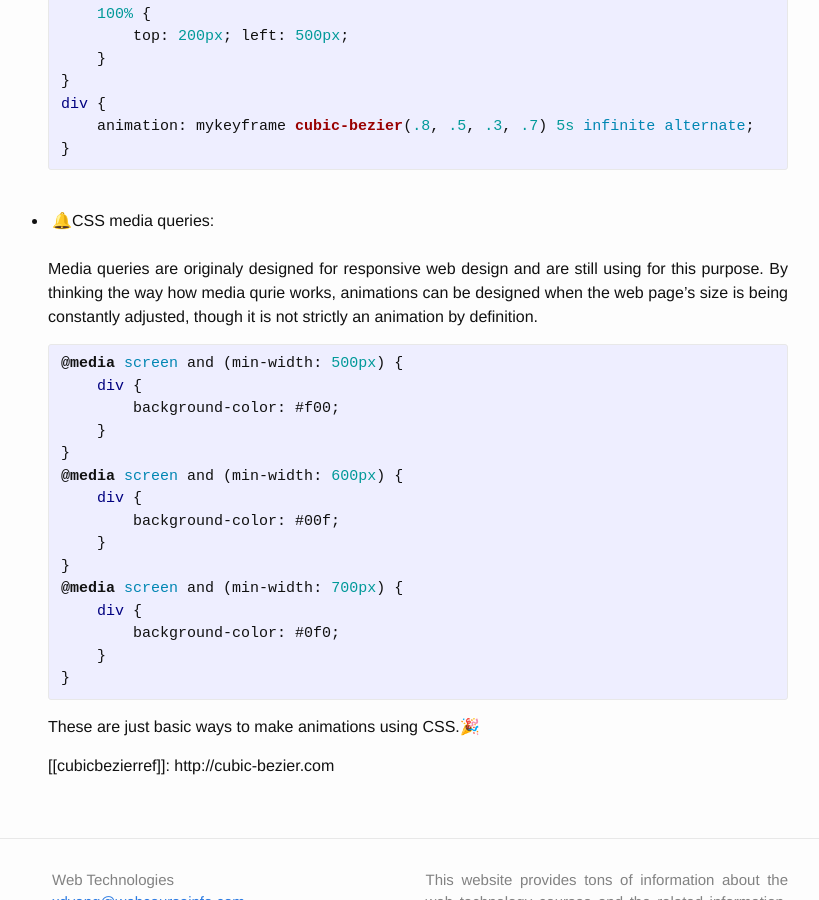
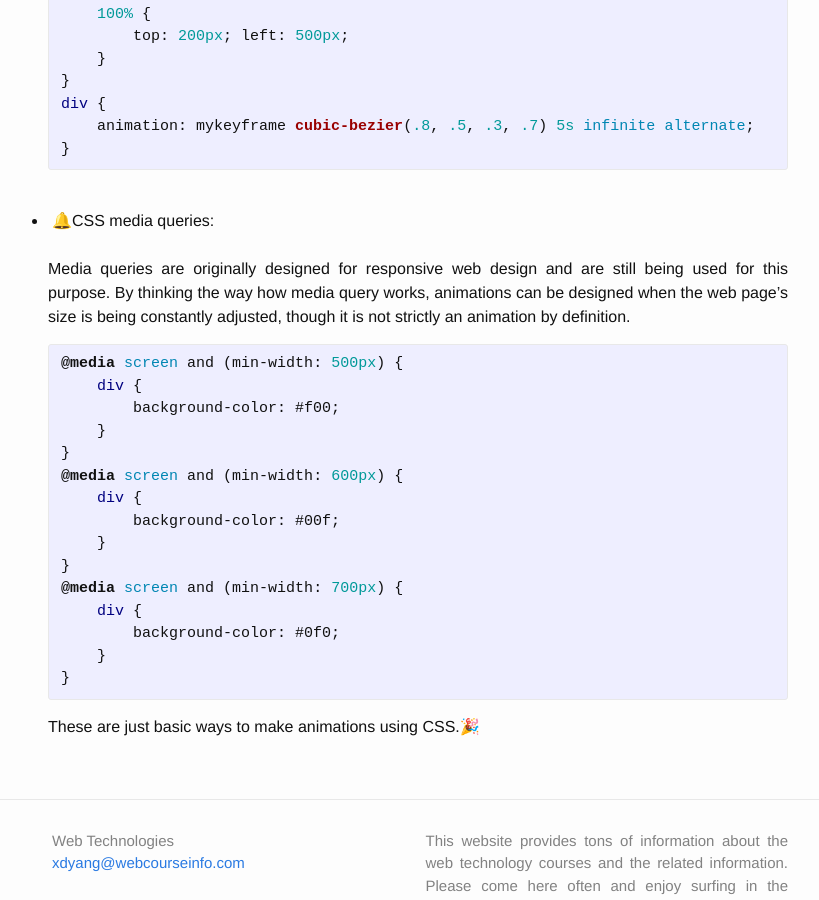
Before and after one commit to eepgxxy/eepgxxy.github.io, a Jekyll site: the page built from _posts/blog/2017-03-14-animation-css.markdown, in a window 1280 px wide and 900 px high, scrolled down 1683 px. Shown: the whole window, without its empty margins (222-1041 px from the left). Built offline with Jekyll 4.4.1, drawn with Linux system fonts in a browser that asks for light colours; emoji names are drawn with the system emoji font; comment, search, counter and statistics services are not loaded; some of the changed text lies outside the part shown.

Commit message:
Some typo and modifications are made.

```diff
--- a/_posts/blog/2017-03-14-animation-css.markdown
+++ b/_posts/blog/2017-03-14-animation-css.markdown
@@ -70,7 +70,7 @@ div {
 
 * :bell:CSS media queries:
 
-Media queries are originaly designed for responsive web design and are still using for this purpose. By thinking the way how media qurie works, animations can be designed when the web page's size is being constantly adjusted, though it is not strictly an animation by definition.
+Media queries are originally designed for responsive web design and are still being used for this purpose. By thinking the way how media query works, animations can be designed when the web page's size is being constantly adjusted, though it is not strictly an animation by definition.
 
 {% highlight css %}
 @media screen and (min-width: 500px) {
@@ -92,4 +92,4 @@ Media queries are originaly designed for responsive web design and are still usi
 
 These are just basic ways to make animations using CSS.:tada:
 
-[[cubicbezierref]]: http://cubic-bezier.com
+[cubicbezierref]: http://cubic-bezier.com
```
Also changed, not shown: other parts of _posts/blog/2017-03-14-animation-css.markdown (+2 -2 lines).
